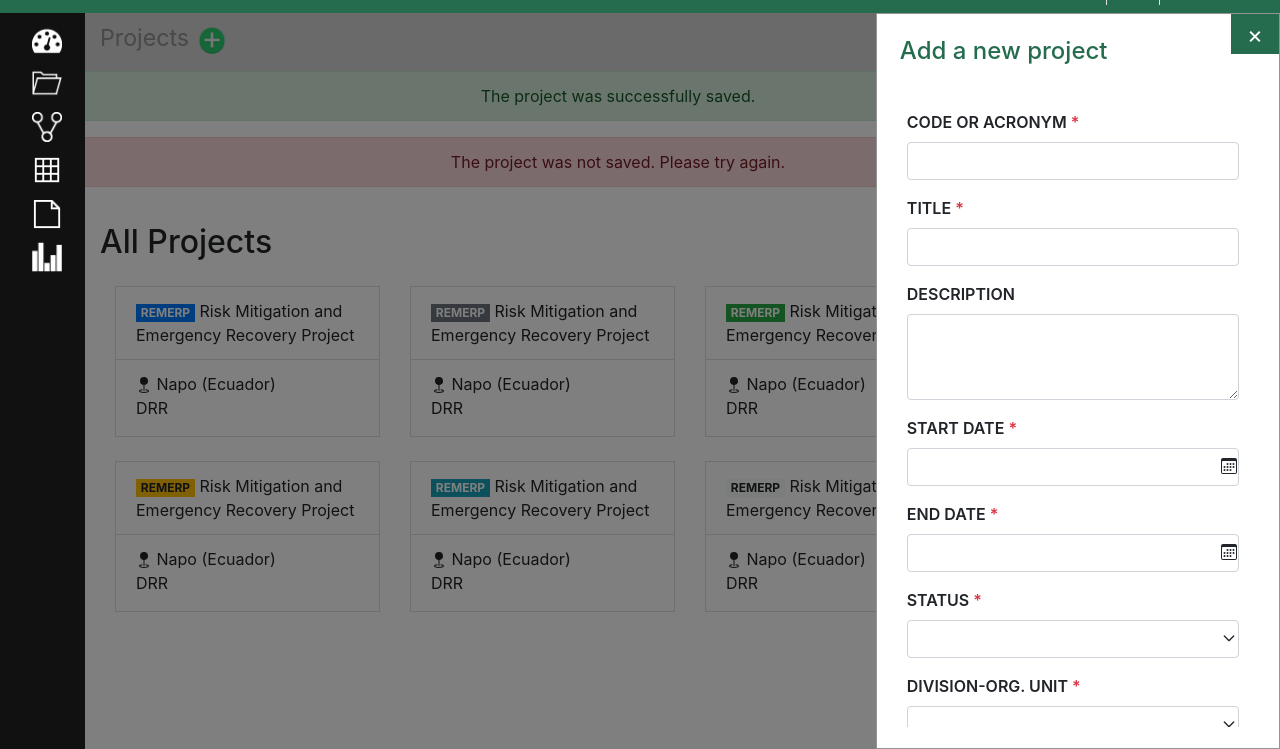
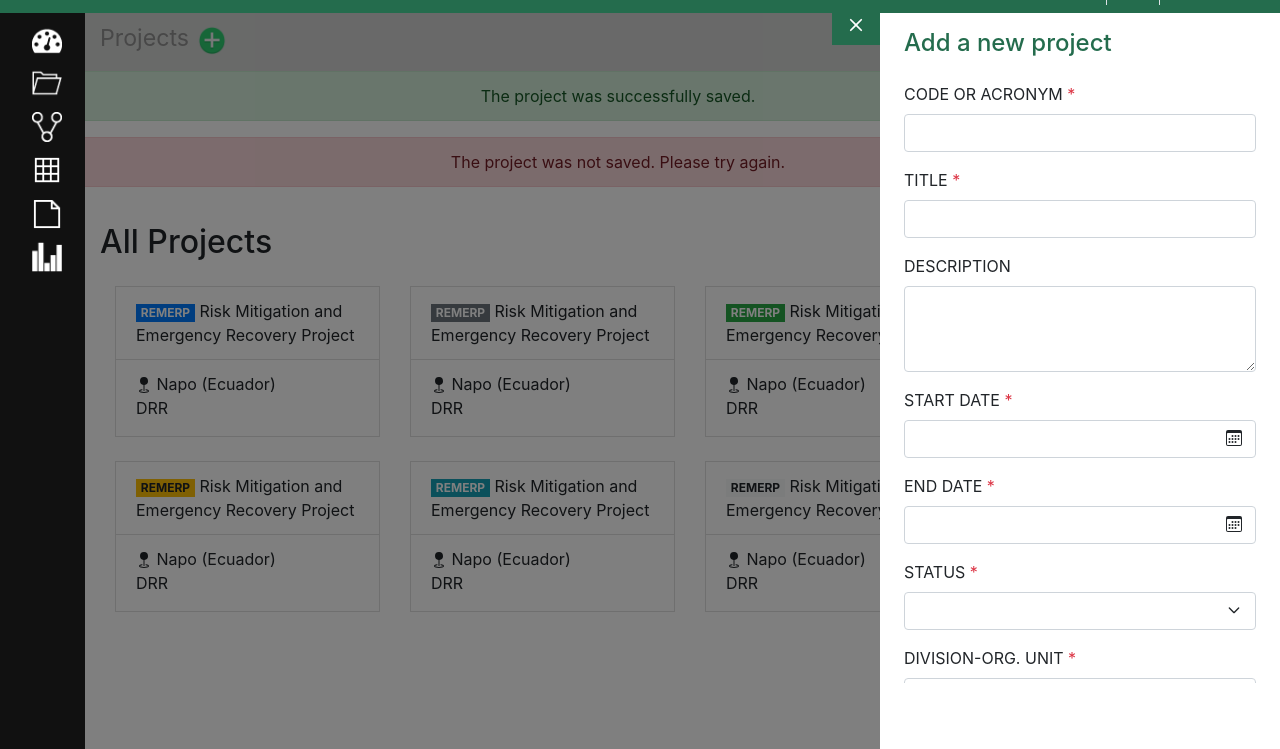
Before and after one commit to laudeespiritu/onepagehtml, a plain HTML site: page index.html in a window 1280 px wide. Both pictures are taken after a click on the link 212 px from the left and 88 px from the top of the page. Shown: the part 51-800 px from the top of the page. Drawn offline with Linux system fonts and the light colour scheme.

Commit message:
updates on form input (collapsing sidepanel)

```diff
--- a/assets/dist/css/style.css
+++ b/assets/dist/css/style.css
@@ -49,6 +49,7 @@
   background-color: transparent;
 }
 
+/* Sidebar */
 .sidebar {
   height: 100%;
   width: 85px;
@@ -87,6 +88,38 @@
   color: #f1f1f1;
 }
 
+/* Form Collapse */
+.form-collapse {
+  height: 100%;
+  width: 0px;
+  opacity: 0;
+  position: fixed;
+  z-index: 10;
+  right: 0;
+  background-color: #fff;
+  transition: width cubic-bezier(0.075, 0.82, 0.165, 1) 250ms;
+}
+
+.form-collapse.toggle {
+  width: 400px;
+  opacity: 1;
+  padding: 1.5rem;
+}
+
+.form-collapse .btn-form-close {
+  transform: unset;
+}
+
+.form-collapse.toggle .btn-form-close {
+  transform: translateX(-100%);
+}
+
+.form-collapse-container {
+  height: 80%;
+  overflow-x: hidden;
+  overflow-y: scroll;
+}
+
 /* Page Content */
 .content {
   padding-top: 1.23rem;
@@ -117,51 +150,13 @@
   overflow: hidden;
 }
 
-.project-form {
-  display: none;
-  position: absolute;
-  border: 1px solid rgba(41, 41, 41, 0.5);
-  background-color: #fff;
-  padding: 1.45rem;
-  height: 92vh;
-  right: 0;
-  bottom: 0;
-  overflow: hidden;
-  z-index: 10;
-  transition: all ease-in-out 1000ms;
-}
-
-.project-form form {
-  width: 350px;
-  height: auto;
-  padding: 0.25rem;
-  background-color: #fff;
-  overflow: hidden;
-}
-
-.project-form form label {
-  font-weight: 600;
-}
-
-.form-container {
-  flex-flow: column;
-  height: 95%;
-}
-
-.form-row {
-  position: relative;
-  overflow-y: scroll;
-  overflow-x: hidden;
-  width: 100%;
-  padding: 2rem 0.5rem;
-}
-
 .btn-form-close {
   position: absolute;
   height: 2.5rem;
   width: 3rem;
   top: 0px;
-  right: 0px;
+  left: 0px;
+  transform: translateX(-100%);
   color: #fff;
   background-color: #246c4d;
   border: 2px solid #246c4d;
@@ -211,15 +206,15 @@
   font-size: 22px;
 }
 
-/* Datepicker */
 .input-icons span {
   position: absolute;
   right: 0;
 }
 
 .input-icons {
-  width: 100%;
-  margin-bottom: 10px;
+  position: relative;
+  /* width: 100%; */
+  /* margin-bottom: 10px; */
 }
 
 .icon {
@@ -239,3 +234,19 @@
     border-left: none !important;
   }
 }
+
+@media screen and (max-width: 450px) {
+  .project-form {
+    width: 100% !important;
+  }
+
+  .form-collapse {
+    width: 100% !important;
+  }
+
+  .btn-form-close {
+    right: 0px !important;
+    left: unset !important;
+    transform: unset !important;
+  }
+}
--- a/assets/dist/js/custom.js
+++ b/assets/dist/js/custom.js
@@ -9,7 +9,8 @@ $(function() {
 
     // Close Form
     $(".btn-form-close").on("click", function() {
-        $(".overlay, .project-form").css("display", "none");
+        $(".overlay").css("display", "none");
+        $(".form-collapse").toggleClass("toggle");
     });
 
     // Open Add Project Form
@@ -18,7 +19,7 @@ $(function() {
         loadingOverlay("block");
         setTimeout(function () {
              loadingOverlay("none");
-             $(".project-form").css("display", "block");
+            $(".overlay, .form-collapse").toggleClass("toggle");
             }, 2000);
     });
 
@@ -28,7 +29,7 @@ $(function() {
         loadingOverlay("block");
         setTimeout(function () {
              loadingOverlay("none");
-             $(".project-form").css("display", "block");
+            $(".overlay, .form-collapse").toggleClass("toggle");
             }, 2000);
     });
 
--- a/index.html
+++ b/index.html
@@ -110,14 +110,14 @@
             </ul>
         </div> <!-- sidebar END -->
 
-        <!-- Form New Project -->
-        <div class="project-form">
-            <button type="button" class="btn-form-close" aria-label="Close">
-                <span aria-hidden="true">&times;</span>
+        <div class="form-collapse">
+            <button type="button" class="btn-form-close d-inline-block" aria-label="Close">
+                <svg width="1.75rem" height="1.75rem" viewBox="0 0 16 16" class="bi bi-x" fill="currentColor" xmlns="http://www.w3.org/2000/svg">
+                    <path fill-rule="evenodd" d="M4.646 4.646a.5.5 0 0 1 .708 0L8 7.293l2.646-2.647a.5.5 0 0 1 .708.708L8.707 8l2.647 2.646a.5.5 0 0 1-.708.708L8 8.707l-2.646 2.647a.5.5 0 0 1-.708-.708L7.293 8 4.646 5.354a.5.5 0 0 1 0-.708z"/>
+                </svg>
             </button>
             <h4 class="text-green">Add a new project</h4>
-            <div class="form-container d-flex">
-                <div class="form-row">
+            <div class="relative form-collapse-container mt-4">
                 <form>
                     <div class="form-group">
                         <label>CODE OR ACRONYM <span class="text-danger">*</span></label>
@@ -216,9 +216,8 @@
                       </div>
                       <button id="btnSave" type="submit" class="btn-submit d-block mx-auto mt-4">SAVE</button>
                 </form>
-                </div> <!-- form-row END -->
-            </div> <!-- form-container END -->
-        </div> <!-- project-form END -->
+            </div>
+        </div>
 
         <!-- Submenu -->
         <div class="sub-menu bg-grey d-flex">
```
Lines whose indentation alone changed are shown as unchanged.
